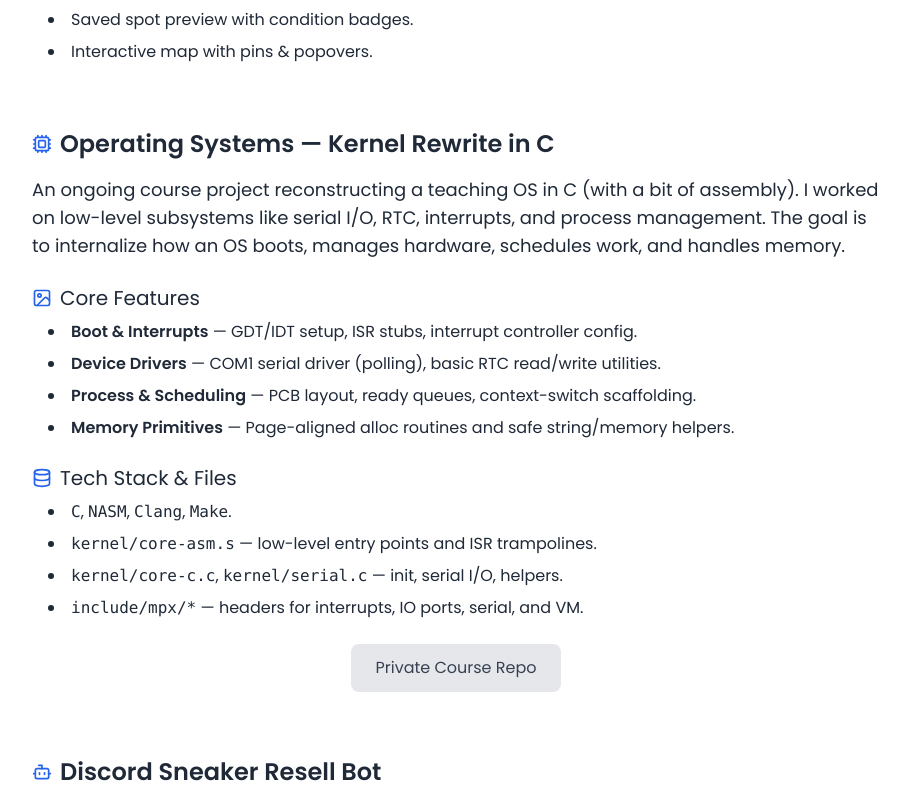
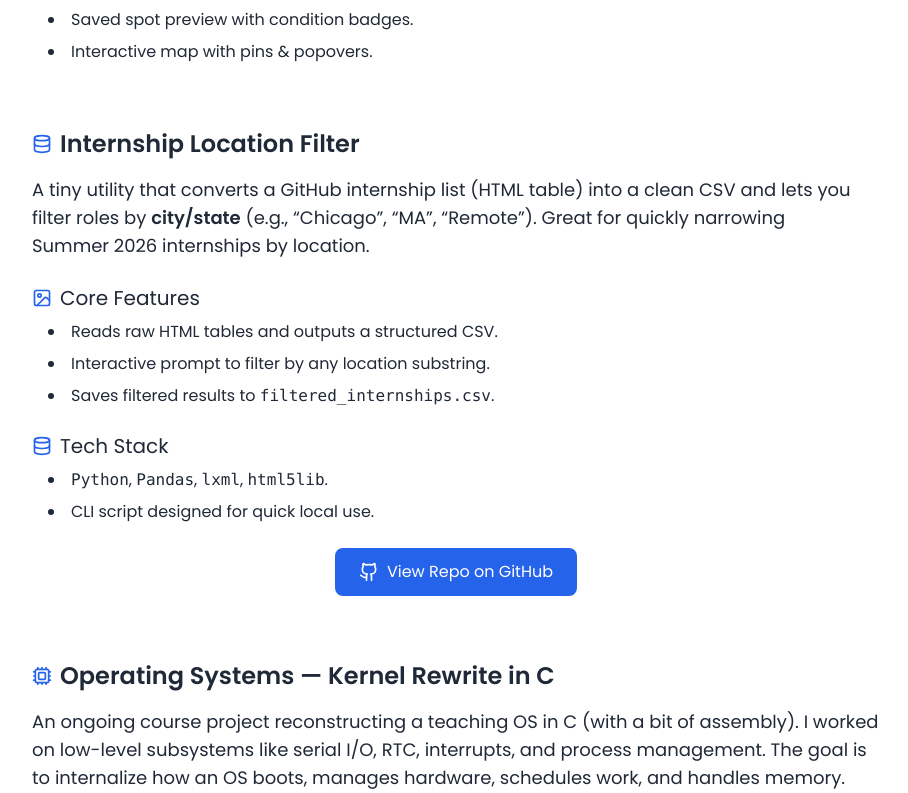
Before and after one commit to ryderlane/My-Website, a Next.js app: page /projects in a window 1280 px wide. Shown: the part 644-1437 px from the top of the page, without its empty margins (184-1092 px from the left). Built offline with nearby package versions, Linux system fonts and the light colour scheme.

Commit message:
updated with newest project

```diff
--- a/app/projects/page.tsx
+++ b/app/projects/page.tsx
@@ -23,7 +23,7 @@ export default function ProjectsPage() {
         {/* Features */}
         <h3 className="text-xl font-medium mb-2 flex items-center gap-2">
           <ImageIcon className="w-5 h-5 text-blue-600" />
- Core&nbsp;Features
+          Core&nbsp;Features
         </h3>
         <ul className="list-disc list-inside space-y-2 mb-6 ml-4">
           <li>
@@ -49,18 +49,59 @@ export default function ProjectsPage() {
           <li>
             <code>Next.js&nbsp;14</code>, <code>React</code>, <code>Tailwind</code>, <code>Leaflet</code> (map), NOAA APIs.
           </li>
-          <li>
-             Fetch + transform NOAA station/point forecasts.
-          </li>
-          <li>
-             Saved spot preview with condition badges.
-          </li>
-          <li>
-             Interactive map with pins &amp; popovers.
-          </li>
+          <li>Fetch + transform NOAA station/point forecasts.</li>
+          <li>Saved spot preview with condition badges.</li>
+          <li>Interactive map with pins &amp; popovers.</li>
+        </ul>
+      </section>
+
+      {/* ───────────────────────── Internship Location Filter ───────────────────────── */}
+      <section className="mb-16">
+        <h2 className="text-2xl font-semibold mb-4 flex items-center gap-2">
+          <Database className="w-5 h-5 text-blue-600" />
+          Internship&nbsp;Location&nbsp;Filter
+        </h2>
+
+        <p className="text-lg mb-6">
+          A tiny utility that converts a GitHub internship list (HTML table) into a clean CSV and lets you
+          filter roles by <strong>city/state</strong> (e.g., “Chicago”, “MA”, “Remote”). Great for quickly narrowing
+          Summer&nbsp;2026 internships by location.
+        </p>
+
+        {/* Features */}
+        <h3 className="text-xl font-medium mb-2 flex items-center gap-2">
+          <ImageIcon className="w-5 h-5 text-blue-600" />
+          Core&nbsp;Features
+        </h3>
+        <ul className="list-disc list-inside space-y-2 mb-6 ml-4">
+          <li>Reads raw HTML tables and outputs a structured CSV.</li>
+          <li>Interactive prompt to filter by any location substring.</li>
+          <li>Saves filtered results to <code>filtered_internships.csv</code>.</li>
         </ul>
 
-    </section>
+        {/* Tech */}
+        <h3 className="text-xl font-medium mb-2 flex items-center gap-2">
+          <Database className="w-5 h-5 text-blue-600" />
+          Tech&nbsp;Stack
+        </h3>
+        <ul className="list-disc list-inside space-y-2 mb-6 ml-4">
+          <li><code>Python</code>, <code>Pandas</code>, <code>lxml</code>, <code>html5lib</code>.</li>
+          <li>CLI script designed for quick local use.</li>
+        </ul>
+
+        {/* GitHub CTA */}
+        <div className="text-center">
+          <Link
+            href="https://github.com/ryderlane/internshipbot"
+            target="_blank"
+            rel="noopener noreferrer"
+            className="inline-flex items-center gap-2 bg-blue-600 text-white px-6 py-3 rounded-lg font-medium hover:bg-blue-700 transition-colors"
+          >
+            <GithubIcon className="w-5 h-5" />
+            View&nbsp;Repo&nbsp;on&nbsp;GitHub
+          </Link>
+        </div>
+      </section>
 
       {/* ───────────────────────── OS Rewrite in C ───────────────────────── */}
       <section className="mb-16">
@@ -78,7 +119,7 @@ export default function ProjectsPage() {
         {/* Features */}
         <h3 className="text-xl font-medium mb-2 flex items-center gap-2">
           <ImageIcon className="w-5 h-5 text-blue-600" />
- Core&nbsp;Features
+          Core&nbsp;Features
         </h3>
         <ul className="list-disc list-inside space-y-2 mb-6 ml-4">
           <li>
@@ -144,7 +185,7 @@ export default function ProjectsPage() {
         {/* Features */}
         <h3 className="text-xl font-medium mb-2 flex items-center gap-2">
           <ImageIcon className="w-5 h-5 text-blue-600" />
- Core&nbsp;Features
+          Core&nbsp;Features
         </h3>
         <ul className="list-disc list-inside space-y-2 mb-6 ml-4">
           <li>
```
